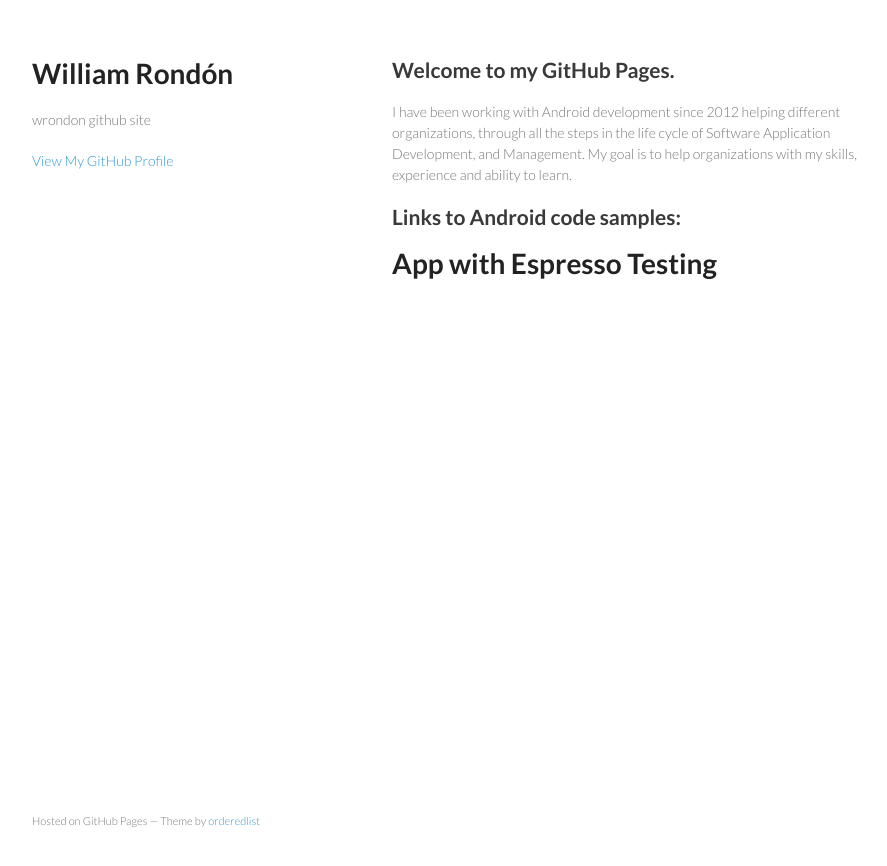
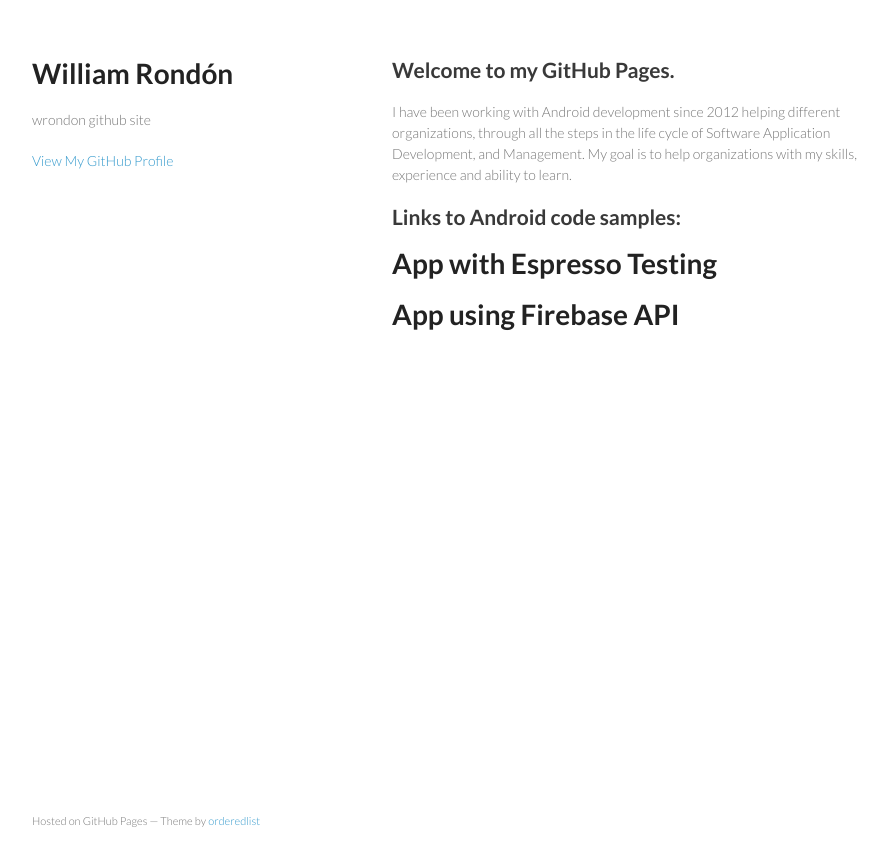
Before and after one commit to wrondon/wrondon.github.io, a Jekyll site: the page index.html, which Jekyll copies as it is, in a window 1280 px wide. Shown: the top 866 px of the page, without its empty margins (178-1065 px from the left). Built offline with Jekyll 4.4.1, drawn with Linux system fonts in a browser that asks for light colours.

Commit message:
Replace master branch with page content via GitHub

```diff
--- a/index.html
+++ b/index.html
@@ -34,6 +34,10 @@
 <h1>
 <a id="app-with-espresso-testing" class="anchor" href="#app-with-espresso-testing" aria-hidden="true"><span class="octicon octicon-link"></span></a><a href="http://wrondon.github.io/AppWithEspresso"><strong>App with Espresso Testing</strong></a>
 </h1>
+
+<h1>
+<a id="app-using-firebase-api" class="anchor" href="#app-using-firebase-api" aria-hidden="true"><span class="octicon octicon-link"></span></a><a href="http://wrondon.github.io/AppTestFirebase"><strong>App using Firebase API</strong></a>
+</h1>
       </section>
       <footer>
         <p><small>Hosted on GitHub Pages &mdash; Theme by <a href="https://github.com/orderedlist">orderedlist</a></small></p>
--- a/params.json
+++ b/params.json
@@ -1 +1 @@
-{"name":"William Rondón","tagline":"wrondon github site","body":"## Welcome to my GitHub Pages.\r\nI have been working with Android development since 2012 helping different organizations, through all the steps in the life cycle of Software Application Development, and Management. My goal is to help organizations with my skills, experience and ability to learn.\r\n\r\n## Links to Android code samples:\r\n\r\n# [**App with Espresso Testing**](http://wrondon.github.io/AppWithEspresso)\r\n\r\n\r\n","google":"","note":"Don't delete this file! It's used internally to help with page regeneration."}
+{"name":"William Rondón","tagline":"wrondon github site","body":"## Welcome to my GitHub Pages.\r\nI have been working with Android development since 2012 helping different organizations, through all the steps in the life cycle of Software Application Development, and Management. My goal is to help organizations with my skills, experience and ability to learn.\r\n\r\n## Links to Android code samples:\r\n\r\n#     [**App with Espresso Testing**](http://wrondon.github.io/AppWithEspresso)\r\n\r\n#     [**App using Firebase API**](http://wrondon.github.io/AppTestFirebase)\r\n\r\n\r\n","google":"","note":"Don't delete this file! It's used internally to help with page regeneration."}
```
